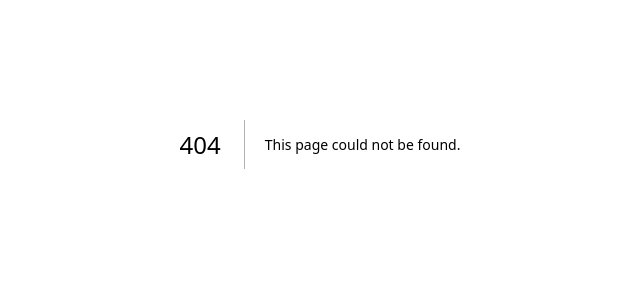
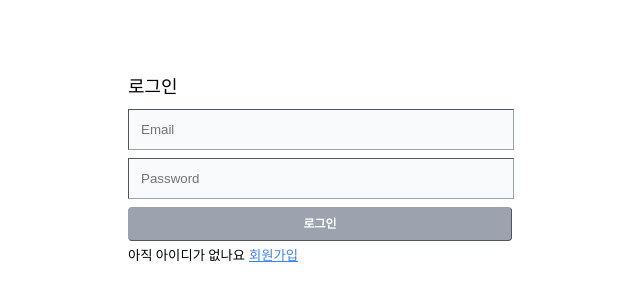
Before and after one commit to menomik1011/nextjs-ts-tailwind-dash, a Next.js app: page /login in a window 1280 px wide. Before the commit this address had no page. Shown: the part 256-556 px from the top of the page, without its empty margins (320-960 px from the left). Built offline with nearby package versions, Linux system fonts and the light colour scheme; no server answers.

Commit message:
add firebase auth

```diff
--- a/firebaseConfig.ts
+++ b/firebaseConfig.ts
@@ -1,22 +1,27 @@
 // Import the functions you need from the SDKs you need
 import { initializeApp } from "firebase/app";
 import { getAnalytics } from "firebase/analytics";
-// TODO: Add SDKs for Firebase products that you want to use
-// https://firebase.google.com/docs/web/setup#available-libraries
+import { getStorage } from "firebase/storage";
+import { getAuth } from "firebase/auth";
 
 // Your web app's Firebase configuration
 // For Firebase JS SDK v7.20.0 and later, measurementId is optional
 const firebaseConfig = {
-  apiKey: process.env.FB_APIKEY,
-  authDomain: process.env.FB_AUTH_DOMAIN,
-  projectId: process.env.FB_PROJECT_ID,
-  storageBucket: process.env.FB_STORAGE_BUCKET,
-  messagingSenderId: process.env.FB_MESSAGING_SENDER_ID,
-  appId: process.env.FB_APP_ID,
-  measurementId: process.env.FB_MEASUREMENT_ID
+  apiKey: process.env.NEXT_PUBLIC_FB_APIKEY,
+  authDomain: process.env.NEXT_PUBLIC_FB_AUTH_DOMAIN,
+  projectId: process.env.NEXT_PUBLIC_FB_PROJECT_ID,
+  storageBucket: process.env.NEXT_PUBLIC_FB_STORAGE_BUCKET,
+  messagingSenderId: process.env.NEXT_PUBLIC_FB_MESSAGING_SENDER_ID,
+  appId: process.env.NEXT_PUBLIC_FB_APP_ID,
+  measurementId: process.env.NEXT_PUBLIC_FB_MEASUREMENT_ID
 };
 
 // Initialize Firebase
-export const app = initializeApp(firebaseConfig);
+const app = initializeApp(firebaseConfig);
+// firebase analytics
+// const analytics = getAnalytics(app);
 
-const analytics = getAnalytics(app);
+// Initialize Cloud Storage and get a reference to the service
+export const storage = getStorage(app);
+// Initialize Firebase Authentication and get a reference to the service
+export const auth = getAuth(app);
--- a/src/pages/index.tsx
+++ b/src/pages/index.tsx
@@ -8,6 +8,9 @@ import TableHead from "@mui/material/TableHead";
 import TableRow from "@mui/material/TableRow";
 import Paper from "@mui/material/Paper";
 import Monitoring from "@/components/main/Monitoring";
+import Link from "next/link";
+import { auth } from "firebaseConfig";
+import { useRouter } from "next/router";
 
 function createMsgData(
   index: number,
@@ -26,6 +29,7 @@ const msgList = [
   createMsgData(4, "수면을 해보세요!", "수면", "2023-02-03"),
 ];
 export default function Home() {
+  const router = useRouter();
   const [msgTitle, setMsgTitle] = useState("");
   const [selectTag, setSelectTag] = useState("");
   const [msg, setMsg] = useState({ title: "", tag: "", date: "" });
@@ -34,6 +38,8 @@ export default function Home() {
   const [selectedMsgList, setSelectedMsgList] = useState(
     msgLists.filter((row) => selectedTagInFilter.includes(row.tag))
   );
+  const [isLoggedIn, setIsLoggedIn] = useState(false);
+  const [userName, setUserName] = useState<string | undefined>("");
 
   const onSelectedRadio = (e: ChangeEvent<HTMLInputElement>) => {
     setSelectTag(e.target.value);
@@ -70,11 +76,33 @@ export default function Home() {
     setSelectedTagInFilter(remove);
   };
 
+  const signOut = () => {
+    auth
+      .signOut()
+      .then(() => router.push("/"))
+      .catch((error) => {
+        console.log(error);
+      });
+  };
+
   useEffect(() => {
     setSelectedMsgList(
       msgLists.filter((row) => selectedTagInFilter.includes(row.tag))
     );
   }, [selectedTagInFilter, msgLists]);
+
+  useEffect(() => {
+    auth.onAuthStateChanged((user) => {
+      if (user) {
+        setIsLoggedIn(true);
+        setUserName(user.email?.split("@")[0]);
+        console.log(user.email?.split("@")[0]);
+      } else {
+        setIsLoggedIn(false);
+        console.log(user);
+      }
+    });
+  }, []);
 
   return (
     <>
@@ -88,6 +116,30 @@ export default function Home() {
         {/* <h1 className="text-3xl font-bold underline text-slate-900 py-4">
           Dashboard
         </h1> */}
+        {isLoggedIn ? (
+          <div className="p-2 flex justify-end">
+            {userName}님이 로그인됨 |{" "}
+            <button className="ml-2 bg-transparent border-0 text-base cursor-pointer hover:text-indigo-500" onClick={signOut}>
+              로그아웃
+            </button>
+          </div>
+        ) : (
+          <div className="p-2 flex justify-end gap-2 decoration-">
+            <Link
+              className="underline cursor-pointer hover:text-indigo-500 visited:text-black"
+              href="/login"
+            >
+              로그인
+            </Link>
+            <Link
+              className="underline cursor-pointer hover:text-indigo-500 visited:text-black"
+              href="/join"
+            >
+              회원가입
+            </Link>
+          </div>
+        )}
+
         <h2 className="p-2 border-solid border-0 border-b-2 border-amber-300 bg-yellow-100 text-xl text-slate-600">
           모니터링
         </h2>
@@ -317,7 +369,9 @@ export default function Home() {
           </div>
           <div className="grow bg-white border-solid border-0 border-l-[1px] border-slate-300">
             <div className="p-2 border-solid border-0 border-b-[1px] border-slate-300 ">
-              <span className="mr-2 text-sm text-slate-600 font-bold">태그 : </span>
+              <span className="mr-2 text-sm text-slate-600 font-bold">
+                태그 :{" "}
+              </span>
               {selectedTagInFilter.map((tag: string) => (
                 <button
                   key={tag}
--- /dev/null
+++ b/src/pages/join.tsx
@@ -0,0 +1,81 @@
+import { createUserWithEmailAndPassword } from "firebase/auth";
+import { auth } from "firebaseConfig";
+import Link from "next/link";
+import { useRouter } from "next/router";
+import { useState, ChangeEvent, FormEvent } from "react";
+
+// const EMAIL_REX = /^[A-Za-z0-9_\.\-]+@[A-Za-z0-9\]+\.[A-Za-z0-9\-]+/;
+
+export default function Join() {
+  const router = useRouter();
+  const [email, setEmail] = useState("");
+  const [password, setPassword] = useState("");
+  const [error, setError] = useState("");
+
+  const onChange = (e: ChangeEvent<HTMLInputElement>) => {
+    const {
+      target: { name, value },
+    } = e;
+    if (name === "email") {
+      setEmail(value);
+    } else if (name === "password") {
+      setPassword(value);
+    }
+  };
+
+  const onSubmit = (e: FormEvent<HTMLFormElement>) => {
+    e.preventDefault();
+    createUserWithEmailAndPassword(auth, email, password)
+      .then((userCredentail) => {
+        console.log(userCredentail.user);
+        router.push("/login");
+      })
+      .catch((error) => {
+        const errorMessage = error.message;
+        console.log(error.code);
+        setError(errorMessage);
+      });
+  };
+
+  return (
+    <div className="bg-white">
+      <div className="flex flex-col items-center justify-center h-screen p-6">
+        <div className="w-10/12 mx-auto md:w-96">
+          <h1 className="mb-2 text-lg font-medium">회원가입</h1>
+          <form className="flex flex-col justify-center" onSubmit={onSubmit}>
+            <div className="mb-2">
+              <input
+                name="email"
+                placeholder="Email"
+                type="email"
+                className="w-[calc(100%-1.5rem)] p-3 transition duration-200 border border-gray-400 bg-gray-50 focus:bg-white hover:bg-white"
+                value={email}
+                onChange={onChange}
+              />
+            </div>
+            <div className="mb-2">
+              <input
+                name="password"
+                placeholder="Password"
+                type="password"
+                className="w-[calc(100%-1.5rem)] p-3 transition duration-200 border border-gray-400 bg-gray-50 focus:bg-white hover:bg-white"
+                value={password}
+                onChange={onChange}
+              />
+            </div>
+            {error && <span className="mb-2 text-red-500">{error}</span>}
+            <button className="w-full py-2 mb-1 text-xs font-bold text-white uppercase bg-gray-400 border border-gray-400 rounded cursor-pointer">
+              회원가입
+            </button>
+          </form>
+          <small>
+            이미 가입하셨나요?
+            <Link href="/login" className="ml-1 text-blue-500 uppercase">
+              로그인
+            </Link>
+          </small>
+        </div>
+      </div>
+    </div>
+  );
+}
--- /dev/null
+++ b/src/pages/login.tsx
@@ -0,0 +1,79 @@
+import { signInWithEmailAndPassword } from "firebase/auth";
+import { auth } from "firebaseConfig";
+import Link from "next/link";
+import { useRouter } from "next/router";
+import { ChangeEvent, FormEvent, useState } from "react";
+
+export default function Login() {
+  const router = useRouter();
+  const [email, setEmail] = useState("");
+  const [password, setPassword] = useState("");
+  const [error, setError] = useState("");
+
+  const onChange = (e: ChangeEvent<HTMLInputElement>) => {
+    const {
+      target: { name, value },
+    } = e;
+    if (name === "email") {
+      setEmail(value);
+    } else if (name === "password") {
+      setPassword(value);
+    }
+  };
+
+  const onSubmit = (e: FormEvent<HTMLFormElement>) => {
+    e.preventDefault();
+    signInWithEmailAndPassword(auth, email, password)
+      .then((userCredentail) => {
+        console.log(userCredentail.user);
+        router.push("/");
+      })
+      .catch((error) => {
+        const errorMessage = error.message;
+        console.log(error.code);
+        setError(errorMessage);
+      });
+  };
+
+  return (
+    <div className="bg-white">
+      <div className="flex flex-col items-center justify-center h-screen p-6">
+        <div className="w-10/12 mx-auto md:w-96">
+          <h1 className="mb-2 text-lg font-medium">로그인</h1>
+          <form onSubmit={onSubmit}>
+            <div className="mb-2">
+              <input
+                name="email"
+                placeholder="Email"
+                type="email"
+                className="w-[calc(100%-1.5rem)] p-3 transition duration-200 border border-gray-400 bg-gray-50 focus:bg-white hover:bg-white"
+                value={email}
+                onChange={onChange}
+              />
+            </div>
+            <div className="mb-2">
+              <input
+                name="password"
+                placeholder="Password"
+                type="password"
+                className="w-[calc(100%-1.5rem)] p-3 transition duration-200 border border-gray-400 bg-gray-50 focus:bg-white hover:bg-white"
+                value={password}
+                onChange={onChange}
+              />
+            </div>
+            {error && <span className="mb-2 text-red-500">{error}</span>}
+            <button className="w-full py-2 mb-1 text-xs font-bold text-white uppercase bg-gray-400 border border-gray-400 rounded cursor-pointer">
+              로그인
+            </button>
+          </form>
+          <small>
+            아직 아이디가 없나요
+            <Link href="/join" className="ml-1 text-blue-500 uppercase">
+              회원가입
+            </Link>
+          </small>
+        </div>
+      </div>
+    </div>
+  );
+}
```
